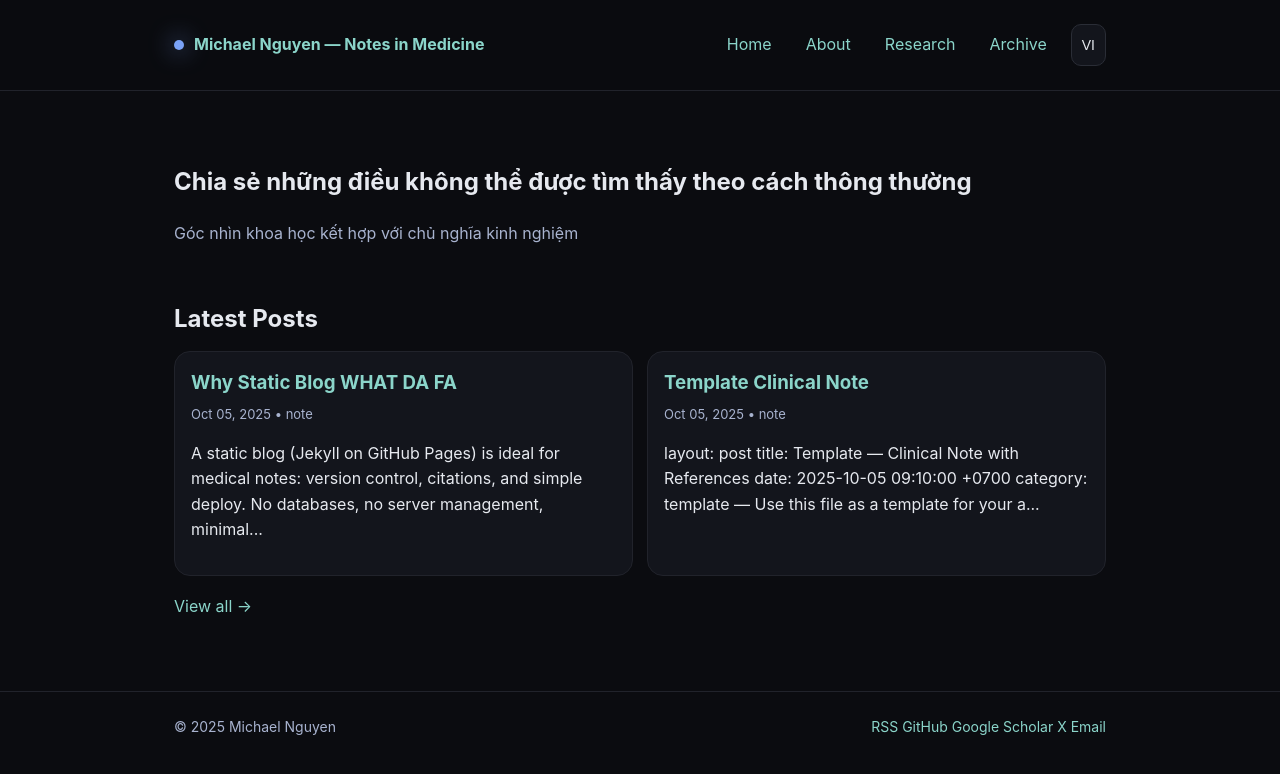
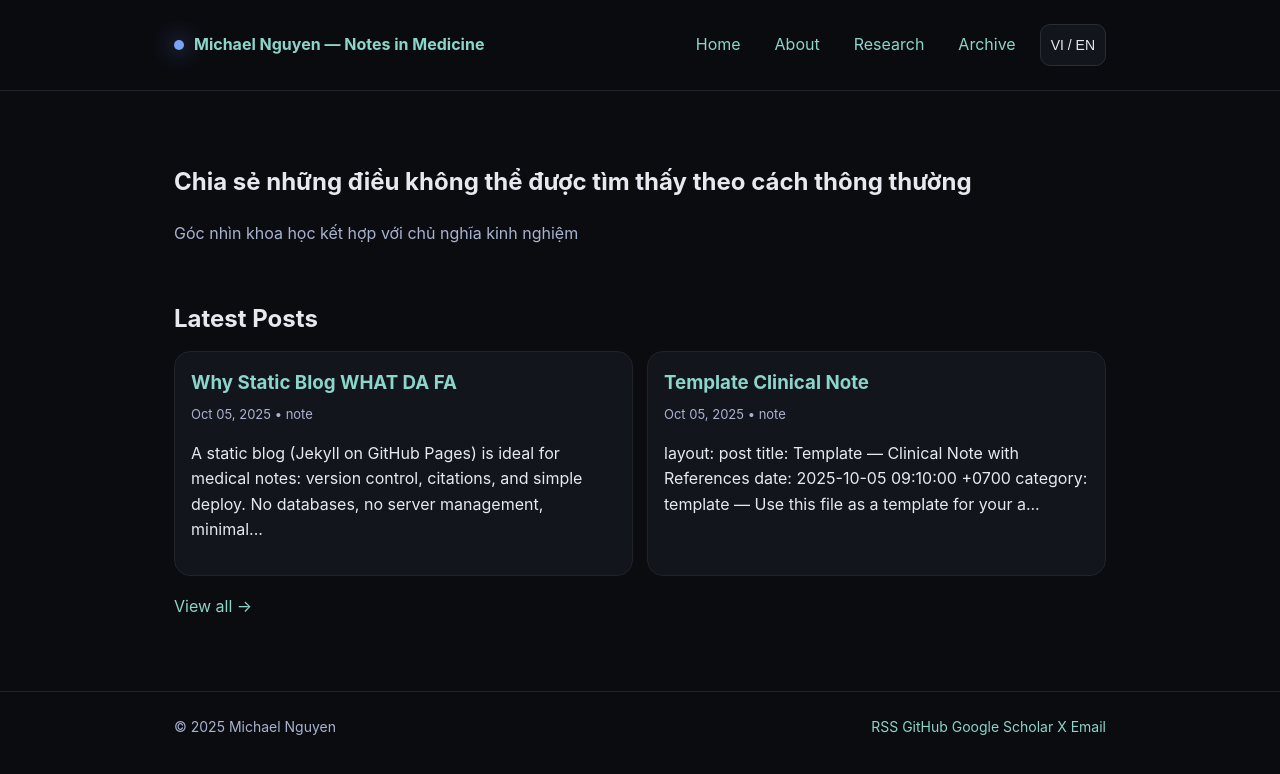
Before and after one commit to manhnguyen-art/manhnguyen-art.github.io, a Jekyll site: the page built from index.md, in a window 1280 px wide. Shown: the top 774 px of the page. Built offline with Jekyll 4.4.1, drawn with Linux system fonts in a browser that asks for light colours; our own code applies the rules of GitHub Pages for plain Markdown files.

Commit message:
Update header.html

```diff
--- a/_includes/header.html
+++ b/_includes/header.html
@@ -8,7 +8,7 @@
       {% for item in site.nav %}
       <a href="{{ item.url | relative_url }}">{{ item.name }}</a>
       {% endfor %}
-      <button id="lang-toggle" class="lang-switch">VI</button>
+      <button id="lang-toggle" class="lang-switch">VI / EN</button>
 
     </nav>
   </div>
```
